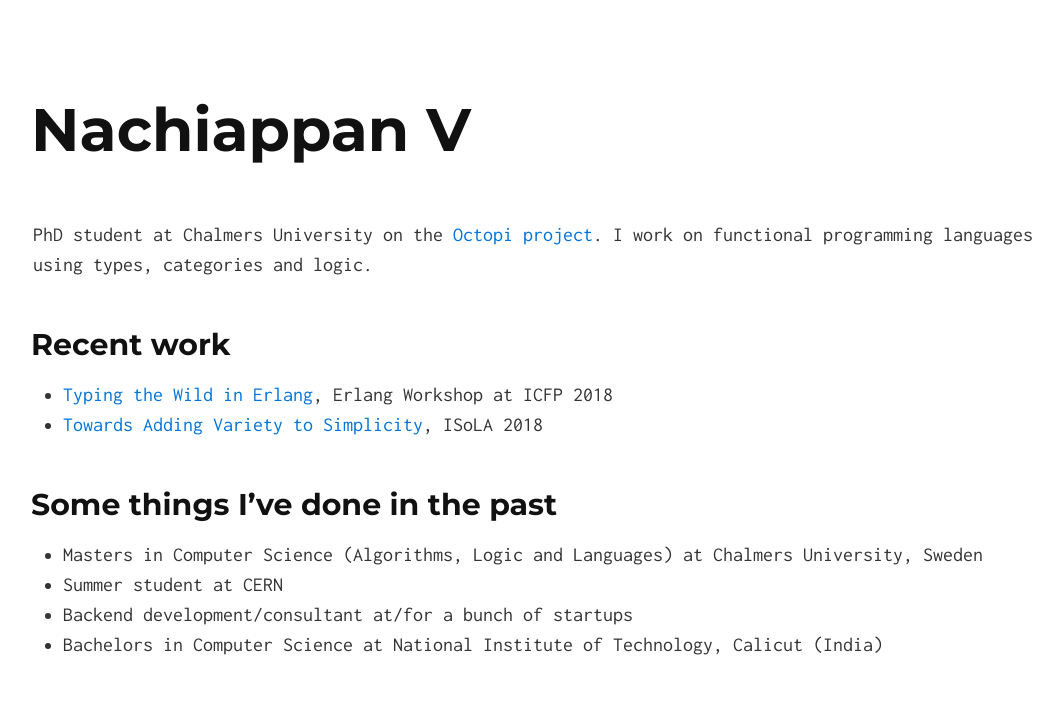
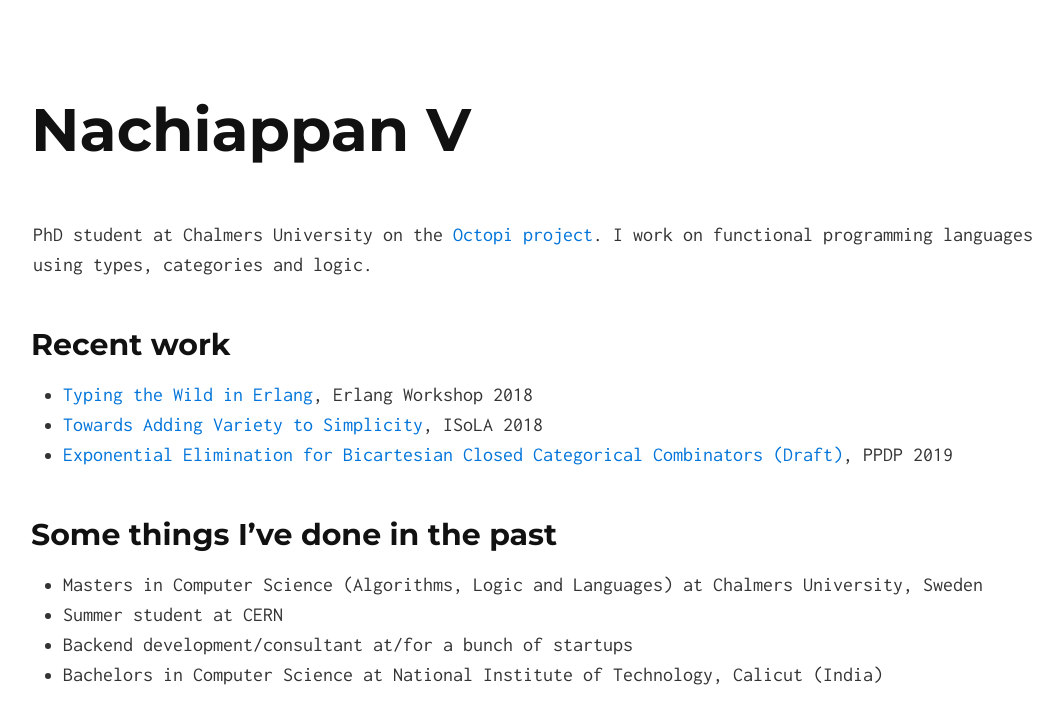
Before and after one commit to nachivpn/nachivpn.github.io, a Jekyll site: the page built from index.md, in a window 1280 px wide. Shown: the top 724 px of the page, without its empty margins (107-1170 px from the left). Built offline with Jekyll 4.4.1, drawn with Linux system fonts in a browser that asks for light colours.

Commit message:
Update index.md

```diff
--- a/index.md
+++ b/index.md
@@ -6,8 +6,9 @@ PhD student at Chalmers University on the [Octopi project](https://octopi.chalme
 
 ## Recent work
 
-* [Typing the Wild in Erlang](ew18.pdf), Erlang Workshop at ICFP 2018
+* [Typing the Wild in Erlang](ew18.pdf), Erlang Workshop 2018
 * [Towards Adding Variety to Simplicity](variety.pdf), ISoLA 2018
+* [Exponential Elimination for Bicartesian Closed Categorical Combinators (Draft)](expelim.pdf), PPDP 2019
 
 ## Some things I've done in the past
 * Masters in Computer Science (Algorithms, Logic and Languages) at Chalmers University, Sweden
```
